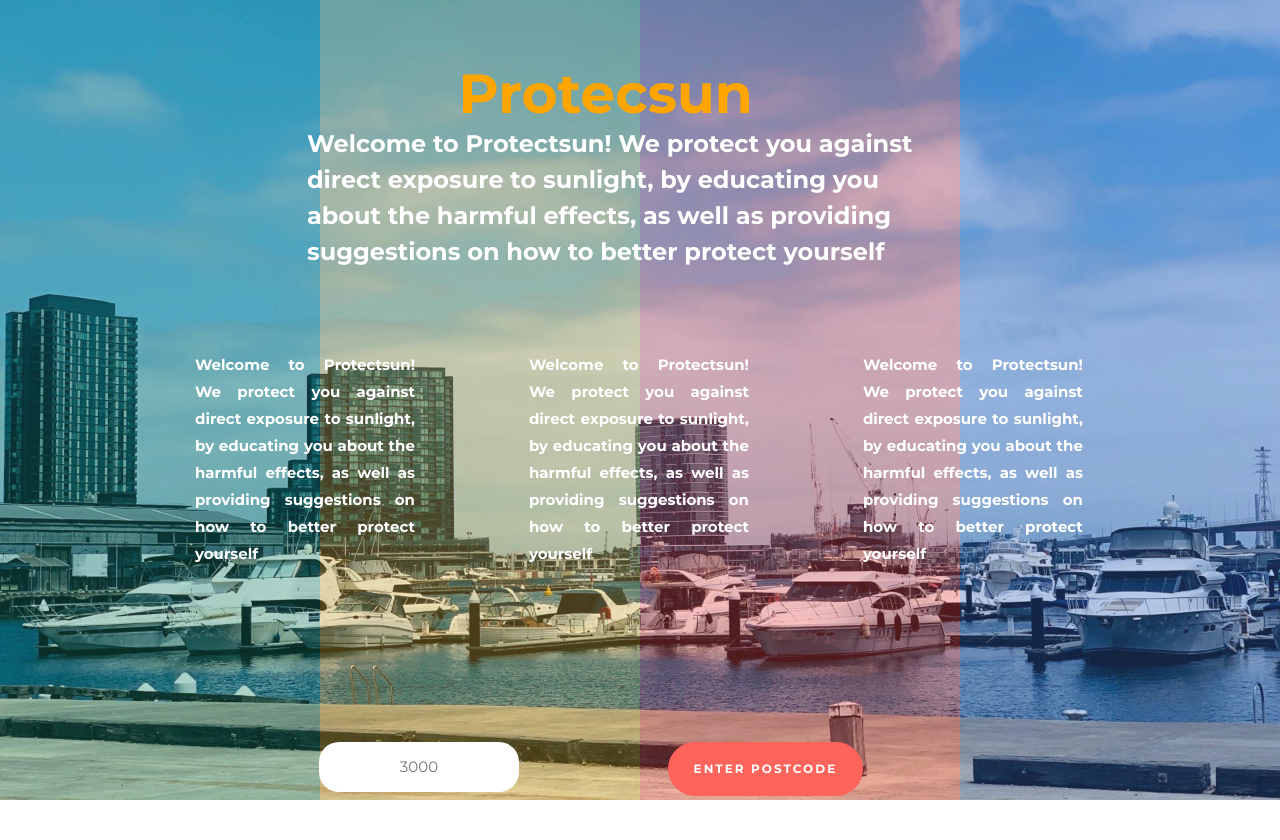
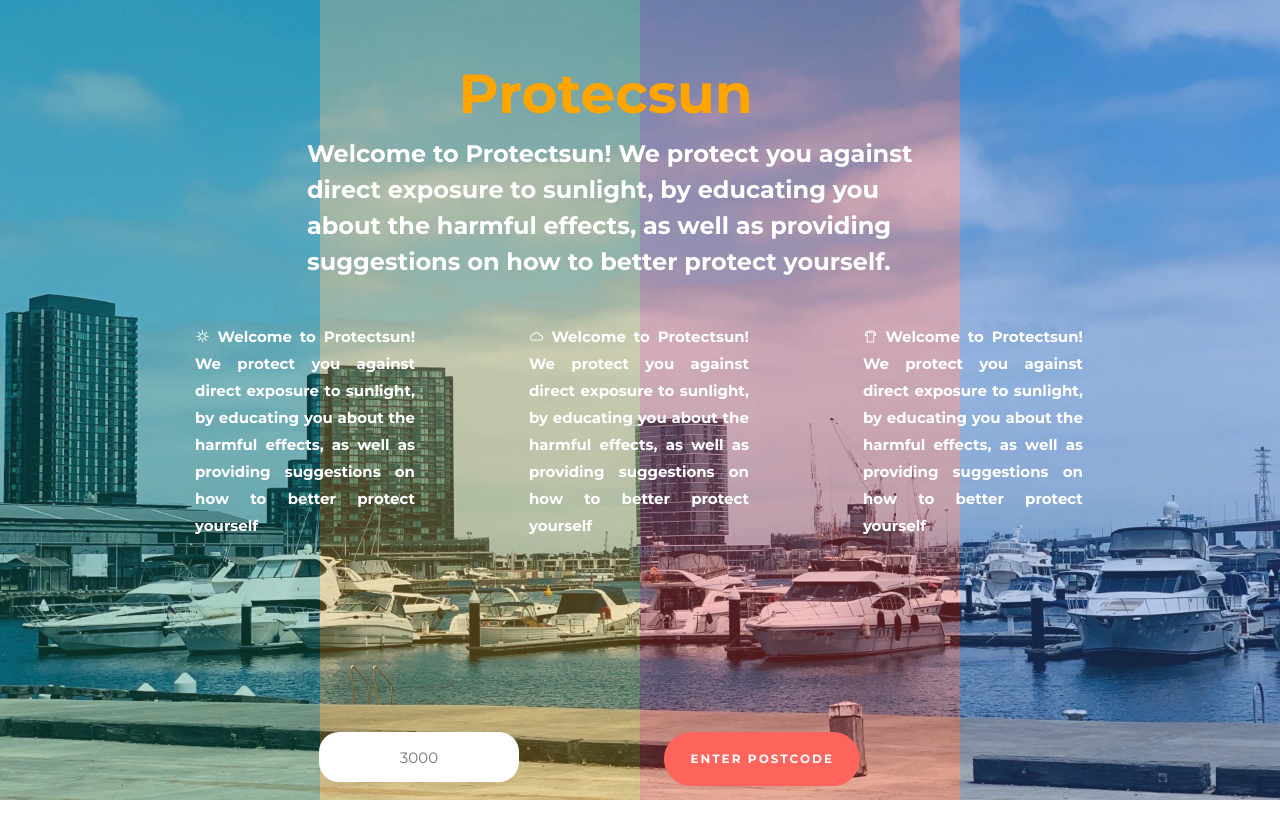
Before and after one commit to caobaichuan1122/Diatastic, a Django app: page / in a window 1280 px wide. Shown: the top 840 px of the page. Run offline with Django 4.2, Linux system fonts and the light colour scheme; some libraries are stand-ins or nearby versions.

Commit message:
div change

```diff
--- a/login/templates/login/index.html
+++ b/login/templates/login/index.html
@@ -4,6 +4,7 @@
 	<title>Protect Skin</title>
 	<meta charset="utf-8">
 	<meta name="viewport" content="width=device-width, initial-scale=1, shrink-to-fit=no">
+	<link rel="stylesheet" href="https://maxst.icons8.com/vue-static/landings/line-awesome/line-awesome/1.3.0/css/line-awesome.min.css">
 	<link href="https://fonts.googleapis.com/css?family=Montserrat:200,300,400,500,600,700,800&display=swap" rel="stylesheet">
 	<link rel="stylesheet" href="https://stackpath.bootstrapcdn.com/font-awesome/4.7.0/css/font-awesome.min.css">
 	<link rel="stylesheet" href="../static/css/animate.css">
@@ -35,24 +36,19 @@
 					<div class="overlay-1"></div><div class="overlay-2"></div><div class="overlay-3"></div><div class="overlay-4"></div>
 					<div class="container">
 						<div class="row no-gutters slider-text js-fullheight align-items-center">
-<!--							<div style="width:1000px,margin-top:500px;color:white">-->
-<!--								<div>111111111111111111111111111111111111111111111111111111111111111111111111</div>-->
-<!--								<div>2</div>-->
-<!--								<div>3</div>-->
-<!--							</div>-->
 							<div class="col-md-10 col-lg-7 ftco-animate" style=" width:1500px;margin-top:11%;left: 20%;">
 								<div class="text w-10" >
-									<h4 class="mb-3"><b><font color="white">Welcome to Protectsun! We protect you against direct exposure to sunlight, by educating you about the harmful effects, as well as providing suggestions on how to better protect yourself</font></b></h4>
+									<h4 class="mb-3"><b><font color="white">Welcome to Protectsun! We protect you against direct exposure to sunlight, by educating you about the harmful effects, as well as providing suggestions on how to better protect yourself.</font></b></h4>
 								</div>
 							</div>
-							<div style="width:1100px;margin-top:5%;">
-							<div style="width:20%;color:red;display:inline-block;margin-left:10%;text-align:justify;" ><b><font color="white">Welcome to Protectsun! We protect you against direct exposure to sunlight, by educating you about the harmful effects, as well as providing suggestions on how to better protect yourself</font></b></div>
-							<div style="width:20%;color:red;display:inline-block;margin-left:10%;text-align:justify;"><b><font color="white">Welcome to Protectsun! We protect you against direct exposure to sunlight, by educating you about the harmful effects, as well as providing suggestions on how to better protect yourself</font></b></div>
-							<div style="width:20%;color:red;display:inline-block;margin-left:10%;text-align:justify;"><b><font color="white">Welcome to Protectsun! We protect you against direct exposure to sunlight, by educating you about the harmful effects, as well as providing suggestions on how to better protect yourself</font></b></div>
+							<div style="width:1100px;">
+							<div style="width:20%;color:white;display:inline-block;margin-left:10%;text-align:justify;" ><i class="las la-sun"></i>&nbsp;<b><font color="white">Welcome to Protectsun! We protect you against direct exposure to sunlight, by educating you about the harmful effects, as well as providing suggestions on how to better protect yourself</font></b></div>
+							<div style="width:20%;color:white;display:inline-block;margin-left:10%;text-align:justify;"><i class="las la-cloud"></i>&nbsp;<b><font color="white">Welcome to Protectsun! We protect you against direct exposure to sunlight, by educating you about the harmful effects, as well as providing suggestions on how to better protect yourself</font></b></div>
+							<div style="width:20%;color:white;display:inline-block;margin-left:10%;text-align:justify;"><i class="las la-tshirt"></i>&nbsp;<b><font color="white">Welcome to Protectsun! We protect you against direct exposure to sunlight, by educating you about the harmful effects, as well as providing suggestions on how to better protect yourself</font></b></div>
 							</div>
 							<div class="d-flex meta" style=" width:1500px;margin-top:15%;margin-left: 20%;">
 								<input type="text" name="postcode" value="" placeholder="3000"  maxlength="10" size="10" style="width:200px; margin:0px 0px 0px 12px;height:50px;border-radius:20px;border:0px solid #DBDBDB;text-align:center;"/>
-								;&nbsp;&nbsp;&nbsp;&nbsp;&nbsp;&nbsp;&nbsp;&nbsp;&nbsp;&nbsp;&nbsp;&nbsp;&nbsp;&nbsp;&nbsp;&nbsp;&nbsp;&nbsp;&nbsp;&nbsp;&nbsp;&nbsp;&nbsp;&nbsp;&nbsp;&nbsp;&nbsp;&nbsp;&nbsp;&nbsp;&nbsp;&nbsp;&nbsp;&nbsp;&nbsp;&nbsp;&nbsp;
+								&nbsp;&nbsp;&nbsp;&nbsp;&nbsp;&nbsp;&nbsp;&nbsp;&nbsp;&nbsp;&nbsp;&nbsp;&nbsp;&nbsp;&nbsp;&nbsp;&nbsp;&nbsp;&nbsp;&nbsp;&nbsp;&nbsp;&nbsp;&nbsp;&nbsp;&nbsp;&nbsp;&nbsp;&nbsp;&nbsp;&nbsp;&nbsp;&nbsp;&nbsp;&nbsp;&nbsp;&nbsp;
 								<div class="" style="text-align:center"><p class="mb-0"><a href="#btm" class="btn btn-secondary py-3 px-2 px-md-4">Enter Postcode</a></p></div>
 							</div>
 						</div>
@@ -80,9 +76,9 @@
                                 </span>
                                 <div class="dropdown-menu dropdown-menu-right shadow-none"
                                     aria-labelledby="dropdownMenuButton001">
-                                    <a class="dropdown-item" href="#">Year</a>
-                                    <a class="dropdown-item" href="#">Month</a>
-                                    <a class="dropdown-item" href="#">Week</a>
+<!--                                    <a class="dropdown-item" href="#">Year</a>-->
+<!--                                    <a class="dropdown-item" href="#">Month</a>-->
+<!--                                    <a class="dropdown-item" href="#">Week</a>-->
                                 </div>
                             </div>
                         </div>
@@ -106,9 +102,9 @@
                                 </span>
                                 <div class="dropdown-menu dropdown-menu-right shadow-none"
                                     aria-labelledby="dropdownMenuButton002">
-                                    <a class="dropdown-item" href="#">Yearly</a>
-                                    <a class="dropdown-item" href="#">Monthly</a>
-                                    <a class="dropdown-item" href="#">Weekly</a>
+<!--                                    <a class="dropdown-item" href="#">Yearly</a>-->
+<!--                                    <a class="dropdown-item" href="#">Monthly</a>-->
+<!--                                    <a class="dropdown-item" href="#">Weekly</a>-->
                                 </div>
                             </div>
                         </div>
```
